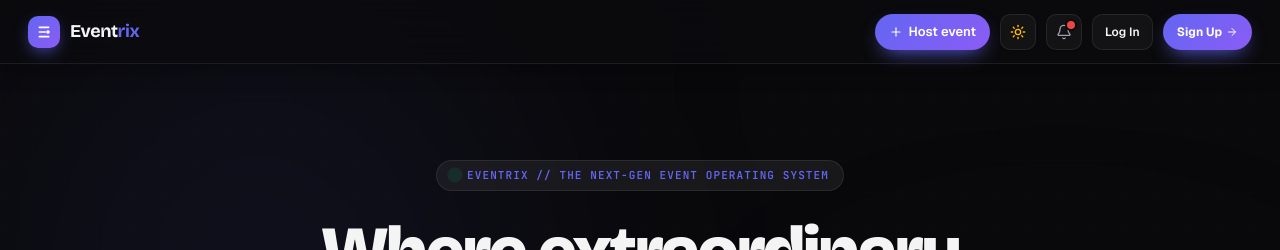
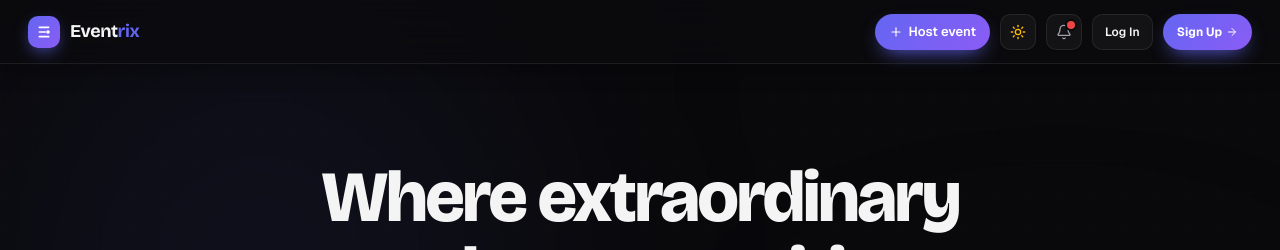
Before and after one commit to uddeshya64/CommunityConnect-frontend, a Next.js app: page / in a window 1280 px wide. Shown: the top 250 px of the page. Built offline with nearby package versions, Linux system fonts and the light colour scheme; no server answers; a web font is replaced by a local one.

Commit message:
fix(landing): remove hero eyebrow badge component

```diff
--- a/src/app/page.tsx
+++ b/src/app/page.tsx
@@ -444,19 +444,6 @@ export default function LandingPage() {
             SECTION 3 & CT1-CT2: HERO SECTION
             ========================================================= */}
         <main className="relative z-10 max-w-7xl mx-auto px-4 sm:px-8 pt-16 sm:pt-24 pb-20 flex flex-col items-center text-center">
-
-          {/* Eyebrow Label (JetBrains Mono, uppercase, letter-spacing .08em) */}
-          <div
-            className="inline-flex items-center gap-1.5 sm:gap-2 px-2.5 sm:px-3.5 py-1 sm:py-1.5 rounded-full font-mono text-[9px] sm:text-[11px] font-bold uppercase tracking-normal sm:tracking-widest shadow-xs mb-6 transition-colors max-w-full text-center"
-            style={{
-              background: "var(--card2)",
-              border: "1px solid var(--border)",
-              color: "var(--accent)",
-            }}
-          >
-            <span className="w-1.5 h-1.5 sm:w-2 sm:h-2 rounded-full bg-emerald-400 animate-ping shrink-0" />
-            <span className="whitespace-normal">EVENTRIX // THE NEXT-GEN EVENT OPERATING SYSTEM</span>
-          </div>
 
           {/* Page H1: Bricolage Grotesque, bold 700, negative tracking -.04em */}
           <h1 className="font-bricolage text-4xl sm:text-6xl md:text-7xl font-black tracking-[-0.04em] leading-[1.05] max-w-4xl text-balance">
```
